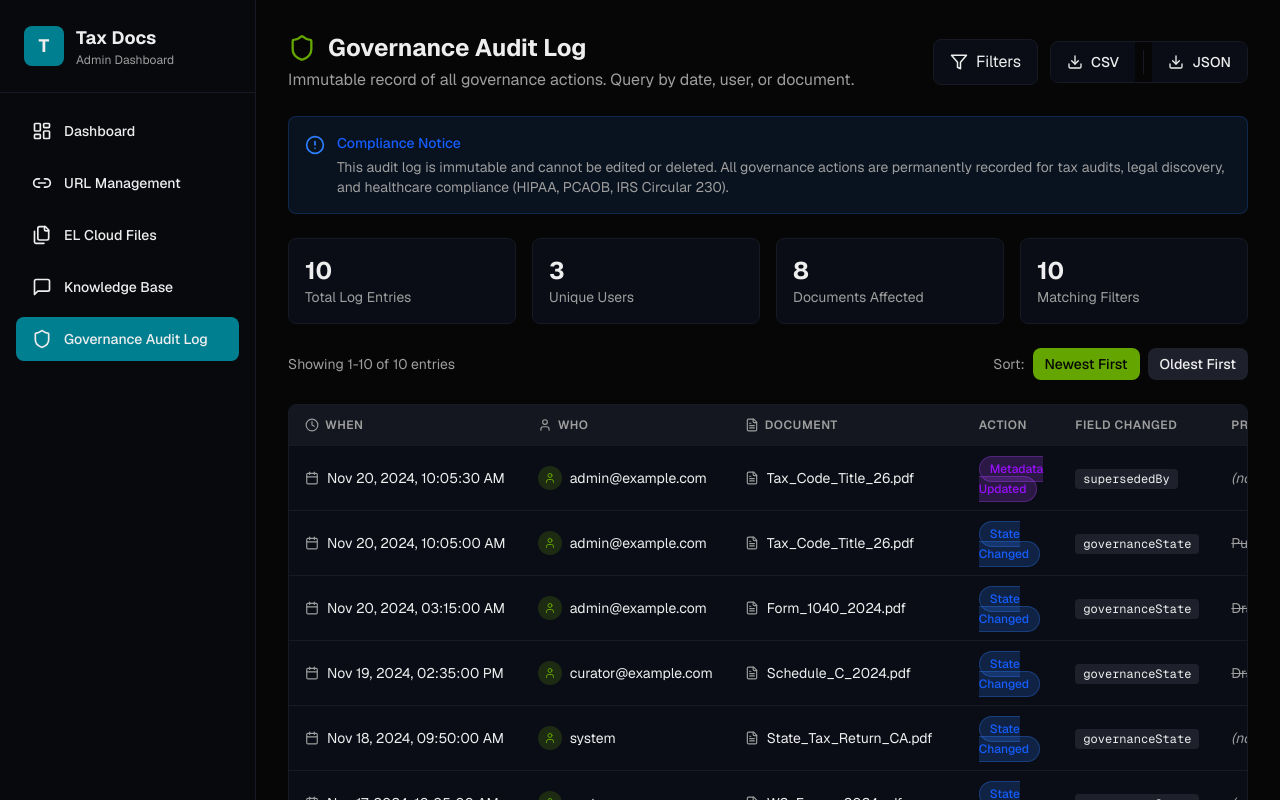
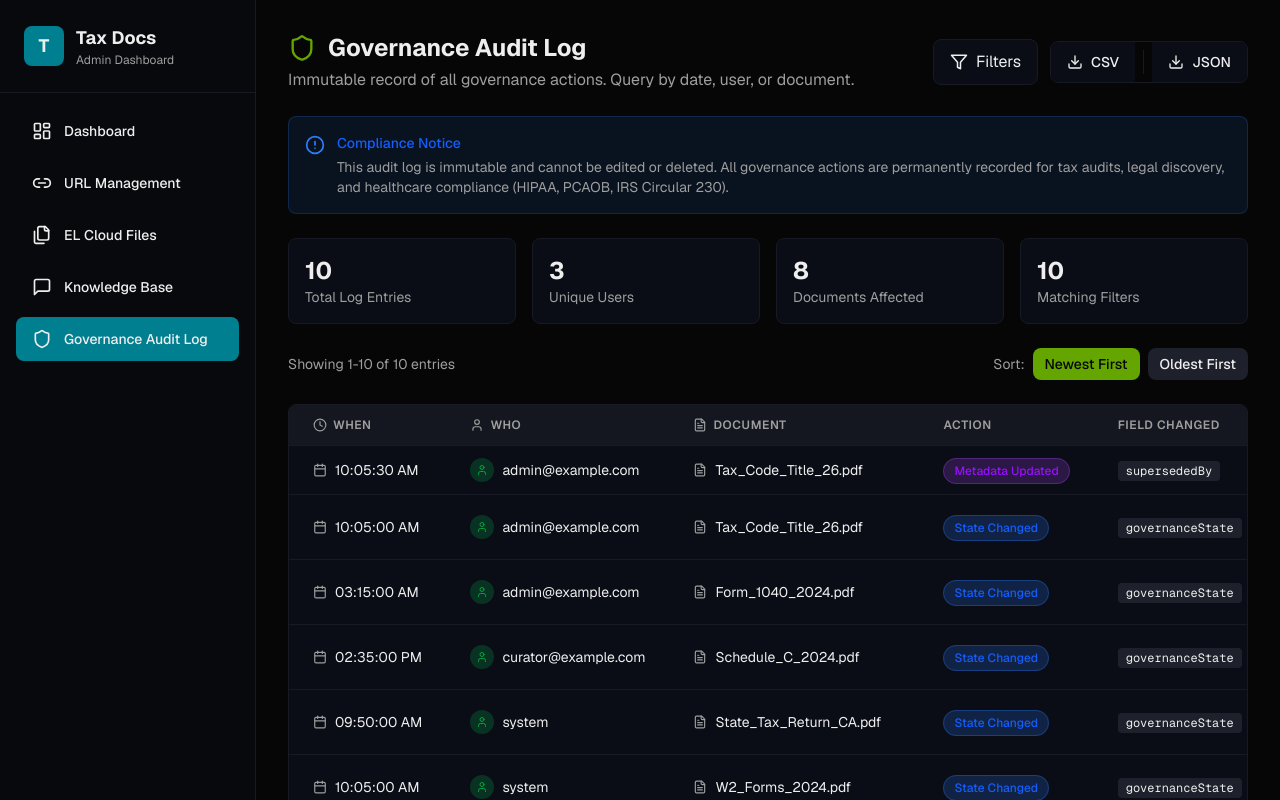
Before and after one commit to mfaizanmumtaz/EverLeagues, a Next.js app: page / in a window 1280 px wide. Both pictures are taken after a click on the button "Governance Audit Log". Built offline with nearby package versions, Linux system fonts and the light colour scheme.

Commit message:
new recent changes

```diff
--- a/components/sections/governance-audit-log.tsx
+++ b/components/sections/governance-audit-log.tsx
@@ -35,6 +35,24 @@ import {
 } from "@/utils/governance-logger"
 
 const ITEMS_PER_PAGE = 10
+
+// Helper to format full timestamp with date
+const formatLogTimestampFull = (timestamp: string): string => {
+  try {
+    const date = new Date(timestamp)
+    return date.toLocaleString("en-US", {
+      year: "numeric",
+      month: "short",
+      day: "numeric",
+      hour: "2-digit",
+      minute: "2-digit",
+      second: "2-digit",
+      hour12: true,
+    })
+  } catch {
+    return timestamp
+  }
+}
 
 // Action badge colors
 const ACTION_COLORS: Record<string, string> = {
@@ -366,34 +384,34 @@ export default function GovernanceAuditLog() {
           <table className="w-full">
             <thead>
               <tr className="bg-muted/50 border-b border-border">
-                <th className="px-4 py-3 text-left text-xs font-semibold text-muted-foreground uppercase tracking-wider">
+                <th className="px-6 py-3 text-left text-xs font-semibold text-muted-foreground uppercase tracking-wider min-w-[120px]">
                   <div className="flex items-center gap-1.5">
                     <Clock size={14} />
                     When
                   </div>
                 </th>
-                <th className="px-4 py-3 text-left text-xs font-semibold text-muted-foreground uppercase tracking-wider">
+                <th className="px-6 py-3 text-left text-xs font-semibold text-muted-foreground uppercase tracking-wider min-w-[180px]">
                   <div className="flex items-center gap-1.5">
                     <User size={14} />
                     Who
                   </div>
                 </th>
-                <th className="px-4 py-3 text-left text-xs font-semibold text-muted-foreground uppercase tracking-wider">
+                <th className="px-6 py-3 text-left text-xs font-semibold text-muted-foreground uppercase tracking-wider min-w-[200px]">
                   <div className="flex items-center gap-1.5">
                     <FileText size={14} />
                     Document
                   </div>
                 </th>
-                <th className="px-4 py-3 text-left text-xs font-semibold text-muted-foreground uppercase tracking-wider">
+                <th className="px-6 py-3 text-left text-xs font-semibold text-muted-foreground uppercase tracking-wider min-w-[140px]">
                   Action
                 </th>
-                <th className="px-4 py-3 text-left text-xs font-semibold text-muted-foreground uppercase tracking-wider">
+                <th className="px-6 py-3 text-left text-xs font-semibold text-muted-foreground uppercase tracking-wider min-w-[130px]">
                   Field Changed
                 </th>
-                <th className="px-4 py-3 text-left text-xs font-semibold text-muted-foreground uppercase tracking-wider">
+                <th className="px-6 py-3 text-left text-xs font-semibold text-muted-foreground uppercase tracking-wider min-w-[280px]">
                   Previous → New Value
                 </th>
-                <th className="px-4 py-3 text-left text-xs font-semibold text-muted-foreground uppercase tracking-wider">
+                <th className="px-6 py-3 text-left text-xs font-semibold text-muted-foreground uppercase tracking-wider min-w-[220px]">
                   Reason
                 </th>
               </tr>
@@ -490,25 +508,25 @@ function LogRow({ log }: { log: GovernanceLogEntry }) {
         className="hover:bg-muted/30 cursor-pointer transition-colors"
         onClick={() => setExpanded(!expanded)}
       >
-        <td className="px-4 py-3 text-sm">
+        <td className="px-6 py-3 text-sm">
           <div className="flex items-center gap-2">
             <Calendar size={14} className="text-muted-foreground flex-shrink-0" />
-            <span className="text-foreground whitespace-nowrap">
+            <span className="text-foreground whitespace-nowrap" title={formatLogTimestampFull(log.timestamp)}>
               {formatLogTimestamp(log.timestamp)}
             </span>
           </div>
         </td>
-        <td className="px-4 py-3 text-sm">
+        <td className="px-6 py-3 text-sm">
           <div className="flex items-center gap-2">
-            <div className="w-6 h-6 rounded-full bg-accent/20 flex items-center justify-center">
-              <User size={12} className="text-accent" />
+            <div className="w-6 h-6 rounded-full bg-green-500/20 flex items-center justify-center flex-shrink-0">
+              <User size={12} className="text-green-600" />
             </div>
-            <span className="text-foreground truncate max-w-[150px]" title={log.userId}>
+            <span className="text-foreground truncate max-w-[160px]" title={log.userId}>
               {log.userId}
             </span>
           </div>
         </td>
-        <td className="px-4 py-3 text-sm">
+        <td className="px-6 py-3 text-sm">
           <div className="flex items-center gap-2">
             <FileText size={14} className="text-muted-foreground flex-shrink-0" />
             <span className="text-foreground truncate max-w-[180px]" title={log.documentName}>
@@ -516,82 +534,98 @@ function LogRow({ log }: { log: GovernanceLogEntry }) {
             </span>
           </div>
         </td>
-        <td className="px-4 py-3 text-sm">
+        <td className="px-6 py-3 text-sm">
           <span
-            className={`px-2.5 py-1 rounded-full text-xs font-medium border ${
+            className={`px-2.5 py-1 rounded-full text-xs font-medium border whitespace-nowrap ${
               ACTION_COLORS[log.action] || "bg-gray-500/20 text-gray-600 border-gray-500/30"
             }`}
           >
             {formatAction(log.action)}
           </span>
         </td>
-        <td className="px-4 py-3 text-sm">
-          <code className="px-2 py-0.5 rounded bg-muted text-foreground text-xs font-mono">
+        <td className="px-6 py-3 text-sm">
+          <code className="px-2 py-0.5 rounded bg-muted text-foreground text-xs font-mono whitespace-nowrap">
             {log.fieldChanged}
           </code>
         </td>
-        <td className="px-4 py-3 text-sm">
-          <div className="flex items-center gap-2 max-w-[200px]">
+        <td className="px-6 py-3 text-sm">
+          <div className="flex items-center gap-2 min-w-0">
             {log.previousValue ? (
               <>
-                <span className="text-muted-foreground line-through truncate" title={log.previousValue}>
+                <span
+                  className="text-muted-foreground line-through truncate flex-shrink-0"
+                  title={log.previousValue}
+                >
                   {log.previousValue}
                 </span>
                 <ArrowRight size={14} className="text-muted-foreground flex-shrink-0" />
               </>
             ) : (
-              <span className="text-muted-foreground italic">(none)</span>
+              <span className="text-muted-foreground italic flex-shrink-0">(none)</span>
             )}
-            <span className="text-foreground font-medium truncate" title={log.newValue}>
+            <span
+              className="text-foreground font-medium truncate min-w-0"
+              title={log.newValue}
+            >
               {log.newValue}
             </span>
           </div>
         </td>
-        <td className="px-4 py-3 text-sm">
-          <span className="text-muted-foreground truncate max-w-[200px] block" title={log.reason}>
+        <td className="px-6 py-3 text-sm">
+          <span
+            className="text-muted-foreground block min-w-0"
+            title={log.reason || ""}
+            style={{
+              display: '-webkit-box',
+              WebkitLineClamp: 2,
+              WebkitBoxOrient: 'vertical',
+              overflow: 'hidden',
+              textOverflow: 'ellipsis',
+            }}
+          >
             {log.reason || "-"}
           </span>
         </td>
       </tr>
       {expanded && (
         <tr className="bg-muted/20">
-          <td colSpan={7} className="px-4 py-4">
-            <div className="grid grid-cols-3 gap-4 text-sm">
+          <td colSpan={7} className="px-6 py-4">
+            <div className="grid grid-cols-2 md:grid-cols-3 gap-6 text-sm">
               <div>
-                <p className="text-xs font-medium text-muted-foreground uppercase mb-1">Log ID</p>
-                <code className="text-xs font-mono text-foreground">{log.id}</code>
+                <label className="text-xs font-medium text-muted-foreground uppercase tracking-wide block mb-2">ID</label>
+                <code className="text-xs font-mono text-foreground break-all">{log.id}</code>
               </div>
               <div>
-                <p className="text-xs font-medium text-muted-foreground uppercase mb-1">
+                <label className="text-xs font-medium text-muted-foreground uppercase tracking-wide block mb-2">
                   Full Timestamp
-                </p>
-                <code className="text-xs font-mono text-foreground">{log.timestamp}</code>
+                </label>
+                <code className="text-xs font-mono text-foreground">{formatLogTimestampFull(log.timestamp)}</code>
               </div>
               <div>
-                <p className="text-xs font-medium text-muted-foreground uppercase mb-1">
+                <label className="text-xs font-medium text-muted-foreground uppercase tracking-wide block mb-2">
                   Document ID
-                </p>
+                </label>
                 <code className="text-xs font-mono text-foreground">{log.documentId}</code>
               </div>
-              <div>
-                <p className="text-xs font-medium text-muted-foreground uppercase mb-1">
+              <div className="col-span-full md:col-span-1">
+                <label className="text-xs font-medium text-muted-foreground uppercase tracking-wide block mb-2">
                   Previous Value (Full)
-                </p>
-                <code className="text-xs font-mono text-foreground break-all">
+                </label>
+                <code className="text-xs font-mono text-foreground break-words block">
                   {log.previousValue || "(none)"}
                 </code>
               </div>
-              <div>
-                <p className="text-xs font-medium text-muted-foreground uppercase mb-1">
+              <div className="col-span-full md:col-span-1">
+                <label className="text-xs font-medium text-muted-foreground uppercase tracking-wide block mb-2">
                   New Value (Full)
-                </p>
-                <code className="text-xs font-mono text-foreground break-all">{log.newValue}</code>
+                </label>
+                <code className="text-xs font-mono text-foreground break-words block">{log.newValue}</code>
               </div>
-              <div>
-                <p className="text-xs font-medium text-muted-foreground uppercase mb-1">
+              <div className="col-span-full md:col-span-1">
+                <label className="text-xs font-medium text-muted-foreground uppercase tracking-wide block mb-2">
                   Reason (Full)
-                </p>
-                <p className="text-foreground">{log.reason || "(no reason provided)"}</p>
+                </label>
+                <p className="text-foreground break-words">{log.reason || "(no reason provided)"}</p>
               </div>
             </div>
           </td>
--- a/utils/governance-logger.ts
+++ b/utils/governance-logger.ts
@@ -35,14 +35,11 @@ const generateLogId = (): string => {
   return `${Date.now()}-${Math.random().toString(36).substr(2, 9)}`
 }
 
-// Format timestamp for display
+// Format timestamp for display - Short format (time only) for table
 export const formatLogTimestamp = (timestamp: string): string => {
   try {
     const date = new Date(timestamp)
     return date.toLocaleString("en-US", {
-      year: "numeric",
-      month: "short",
-      day: "numeric",
       hour: "2-digit",
       minute: "2-digit",
       second: "2-digit",
```
